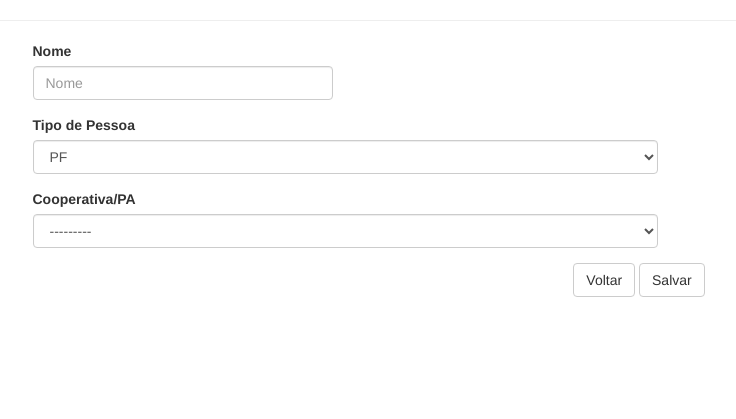
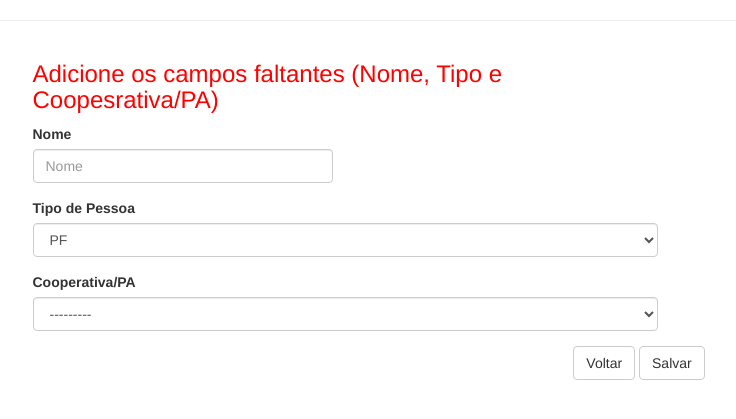
Before and after one commit to dalraf/iap, a Django app: page /giap/addcliente/1/ in a window 1280 px wide. Shown: the part 52-471 px from the top of the page, without its empty margins (295-1031 px from the left). Run offline with Django 3.2, Linux system fonts and the light colour scheme; the visitor is signed in with stand-in values (Sample User, id 1); data that the repository does not hold is empty; parts of the project's set-up code (start-up, migrations or seed data) failed here and were passed over; some libraries are stand-ins or nearby versions; some web fonts are replaced.

Commit message:
Adicionado mensagem

```diff
--- a/giap/templates/addtransacao.html
+++ b/giap/templates/addtransacao.html
@@ -1,5 +1,14 @@
 {% extends 'base.html' %} {% block content %}{% load bootstrap3 %}{% bootstrap_messages %} {{ form.media }}
 <form method="post" class="form" enctype="multipart/form-data">
+    <div class="row">
+        <div class="row">
+            <div class='col-md-3'>
+            </div>
+            <div class='col-md-6'>
+                <h3 style="color:red;">Adicione os campos faltantes (Nome, Tipo e Coopesrativa/PA)</h3>
+            </div>
+        </div>
+    </div>
     <div class="row">
         {% csrf_token %}
         <div class="row">
```
